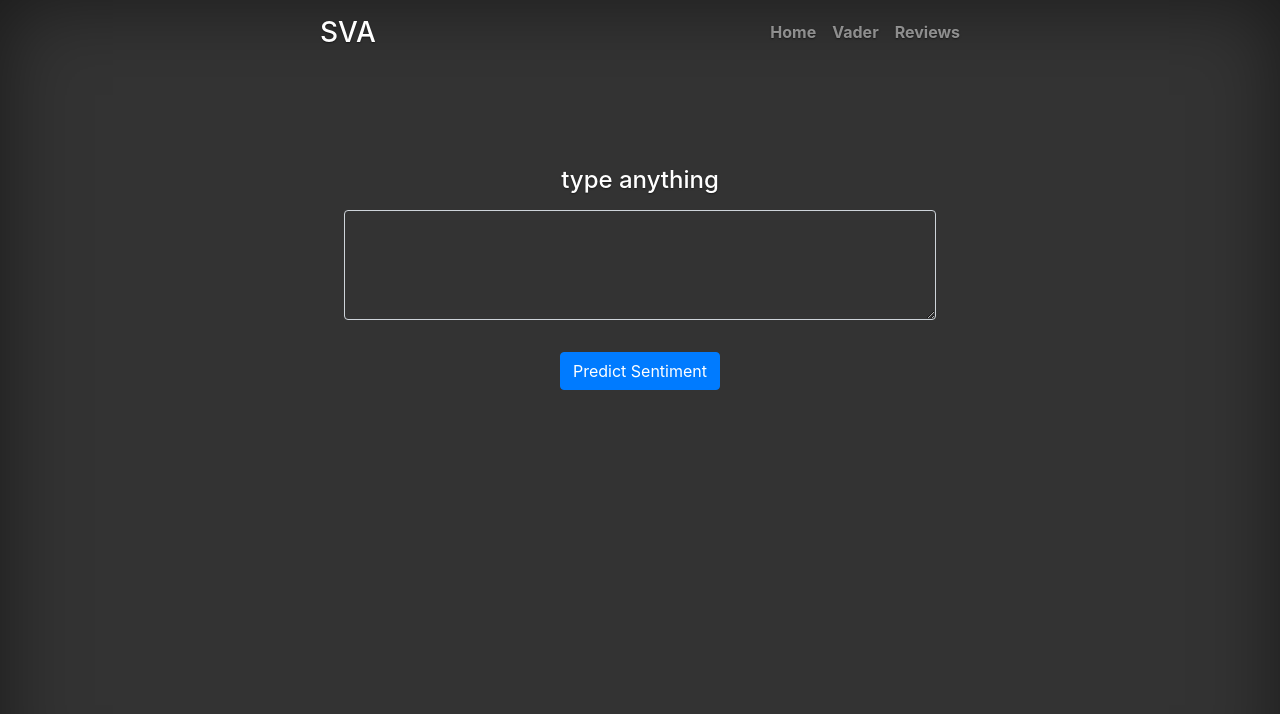
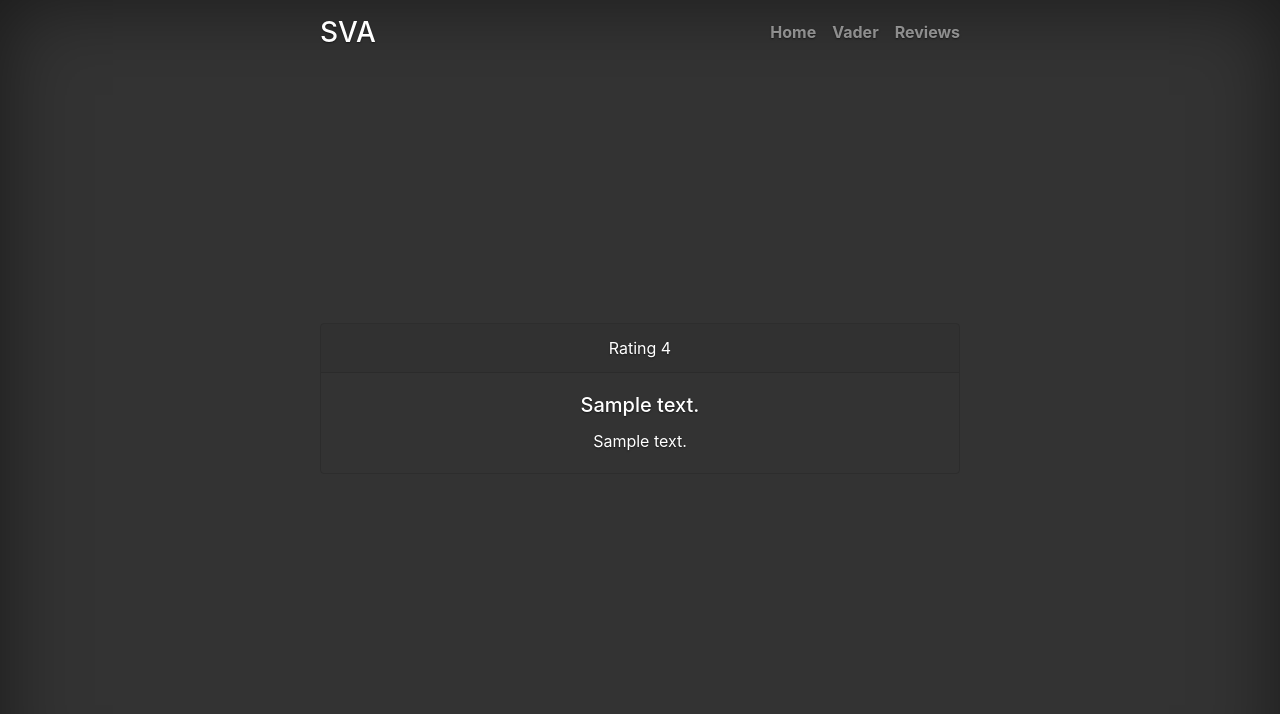
Before and after one commit to sebvargo/vader_sentiment_ui, a Flask app: template app/templates/reviews/index.html in a window 1280 px wide. Shown: the top 714 px of the page. Run offline with Flask 2, Linux system fonts and the light colour scheme; the template is opened without the code that fills it: most values are stand-ins (such as "Sample title", 1, 10 or a date in 2020); parts of the project's set-up code (start-up, migrations or seed data) failed here and were passed over; some libraries are stand-ins or nearby versions.

Commit message:
layout first steps and reviews added

```diff
--- a/app/general/routes.py
+++ b/app/general/routes.py
@@ -5,4 +5,5 @@ from vaderSentiment.vaderSentiment import SentimentIntensityAnalyzer
 
 @BP.route('/')
 def index():
+    print(data.shape)
     return render_template('general/template.html', selection='general')
--- a/app/static/styles/main.css
+++ b/app/static/styles/main.css
@@ -118,3 +118,13 @@ body {
 .mastfoot {
   color: rgba(255, 255, 255, .5);
 }
+
+
+
+/*
+* reviews
+*/
+
+.my-card {
+  background-color: transparent !important;
+}
--- a/app/templates/reviews/index.html
+++ b/app/templates/reviews/index.html
@@ -11,21 +11,20 @@
 
 
 {% block content %}
-<main role="main" class="inner cover">
-  <div class="mb-5">
-    <h1   hidden id="compound">Majority</h1>
-    <span hidden id="positive" class="badge badge-success">Success</span>
-    <span hidden id="neutral" class="badge badge-secondary">Secondary</span>
-    <span hidden id="negative" class="badge badge-danger">Danger</span>
+
+<div class="card my-card">
+    <div class="card-header my-card-header">
+     Rating {{rating}}
+    </div>
+    <div class="card-body my-card-body">
+      <h5 class="card-title">{{summary}}</h5>
+      <p class="card-text">{{text}}</p>
+    </div>
   </div>
-  <h4 class="cover-heading mb-3">type anything</h4>
-  <form id="inputForm">
-    <div class="form-group">
-      <textarea class="form-control my-textarea" id="inputText"></textarea>
-    </div>
-    <button type="submit" class="btn mt-3  btn-primary">Predict Sentiment</button>
-  </form>
-</main>
+
+
+
+
 
 
 
```
Also changed, not shown: app/reviews/routes.py (+17 -1 lines), app/templates/general/vader-pop.html (added).
